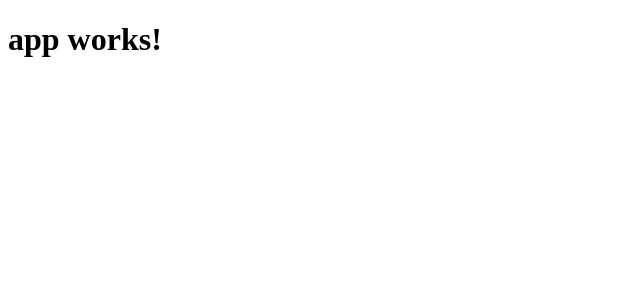
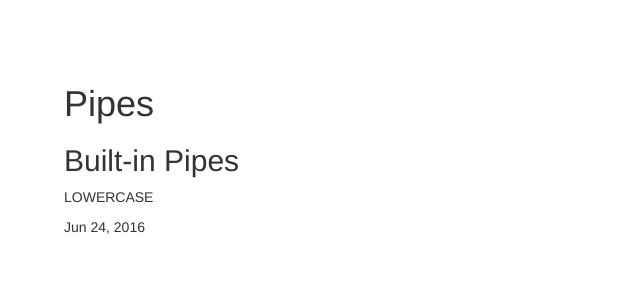
Before and after one commit to NicolasBouhours/PipesCourses, an Angular app: page / in a window 1280 px wide. Shown: the top 300 px of the page, without its empty margins (0-640 px from the left). Built offline with nearby package versions, Linux system fonts and the light colour scheme.

Commit message:
STEP 145 - Using Pipes

```diff
--- a/src/app/app.component.css
+++ b/src/app/app.component.css
@@ -0,0 +1,4 @@
+.pipes {
+    margin: 32px;
+    padding: 32px;
+}
--- a/src/app/app.component.html
+++ b/src/app/app.component.html
@@ -1,3 +1,6 @@
-<h1>
-  {{title}}
-</h1>
+<div class="pipes">
+  <h1>Pipes</h1>
+  <h2>Built-in Pipes</h2>
+  <p>{{myValue | uppercase}}</p>
+  <p>{{myDate | date}}</p>
+</div>
--- a/src/app/app.component.ts
+++ b/src/app/app.component.ts
@@ -6,5 +6,6 @@ import { Component } from '@angular/core';
   styleUrls: ['./app.component.css']
 })
 export class AppComponent {
-  title = 'app works!';
+  myValue = 'lowercase';
+  myDate = new Date(2016,5,24);
 }
--- a/src/index.html
+++ b/src/index.html
@@ -7,6 +7,7 @@
 
   <meta name="viewport" content="width=device-width, initial-scale=1">
   <link rel="icon" type="image/x-icon" href="favicon.ico">
+  <link rel="stylesheet" href="https://maxcdn.bootstrapcdn.com/bootstrap/3.3.7/css/bootstrap.min.css">
 </head>
 <body>
   <app-root>Loading...</app-root>
```
Also changed, not shown: 1 other file (tests, documents, lock files or other folders).
